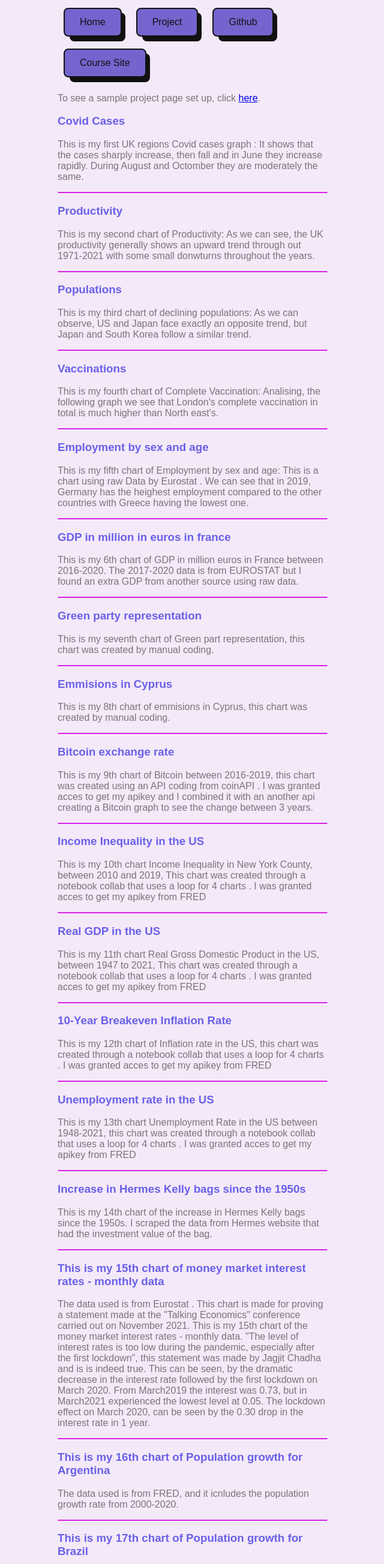
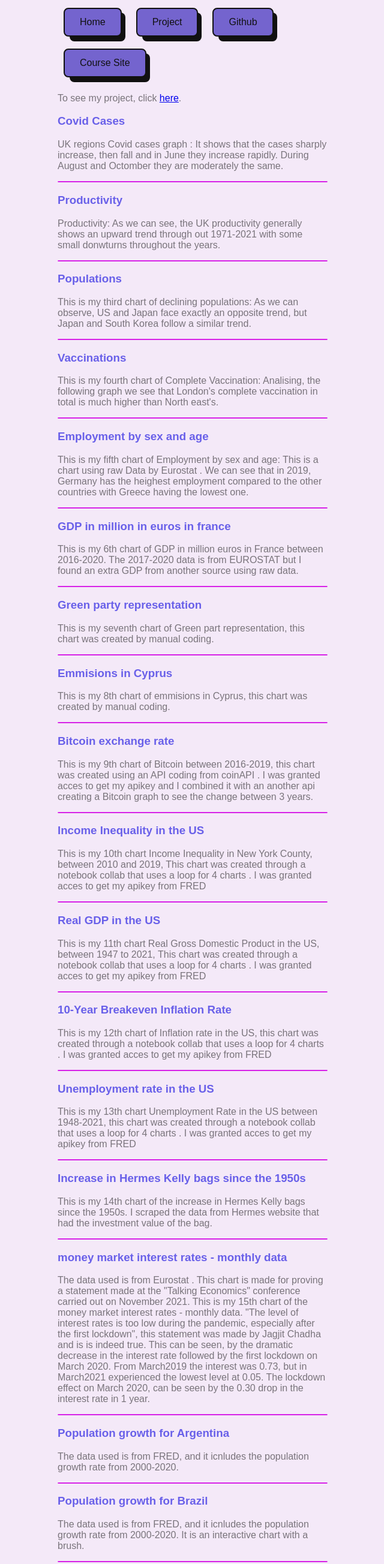
Before and after one commit to andreavasiliou/AndreaVasiliou.github.io, a plain HTML site: page index.html in a window 1280 px wide. Shown: the part 167-2775 px from the top of the page at 60% size, without its empty margins (319-959 px from the left). Drawn offline with Linux system fonts and the light colour scheme; a script that the page names is missing.

Commit message:
Update index.html

```diff
--- a/index.html
+++ b/index.html
@@ -41,14 +41,14 @@
   </div>
 
   <div class="wrap">
-    <p class="rubric-launch"> To see a sample project page set up, click <a class="textLink" href="project"> here</a>.</p>
+    <p class="rubric-launch"> To see my project, click <a class="textLink" href="project"> here</a>.</p>
     </div>
 
 
 
 <!-- chart 1 -->
 <h3>Covid Cases</h3>
-<p>This is my first UK regions Covid cases graph : It shows that the cases sharply increase, then fall and in June they increase rapidly. During August and Octomber they are moderately the same. </p>
+<p>UK regions Covid cases graph : It shows that the cases sharply increase, then fall and in June they increase rapidly. During August and Octomber they are moderately the same. </p>
   <div class="chart" id="chart1">
       <script>
         var myChart1 = "chart1_covidUKRegions.json";
@@ -58,7 +58,7 @@
 
 <!--Chart 2 -->
 <h3>Productivity</h3>
-<p>This is my second chart of Productivity: As we can see, the UK productivity generally shows an upward trend through out 1971-2021 with some small donwturns throughout the years. </p>
+<p>Productivity: As we can see, the UK productivity generally shows an upward trend through out 1971-2021 with some small donwturns throughout the years. </p>
 <div class="chart" id="chart2">
     <script>
       var myChart2 = "chart2_ukProductivity.json";
@@ -203,7 +203,7 @@
 </div>
 
   <!--Chart 15-->
-<h3>This is my 15th chart of money market interest rates - monthly data</h3>
+<h3> money market interest rates - monthly data</h3>
 <p>The data used is from Eurostat . This chart is made for proving a statement made at the "Talking Economics" conference carried out on November 2021. This is my 15th chart of the money market interest rates - monthly data.
  "The level of interest rates is too low during the pandemic, especially after the first lockdown", this statement was made by Jagjit Chadha and is is indeed true.
 
@@ -218,7 +218,7 @@
 </div>
 
   <!--Chart 16-->
-<h3>This is my 16th chart of Population growth for Argentina</h3>
+<h3> Population growth for Argentina</h3>
 <p>The data used is from FRED, and it icnludes the population growth rate from 2000-2020.
 </p>
 <div class="chart" id="chart16">
@@ -229,7 +229,7 @@
 </div>
 
   <!--Chart 17-->
-<h3>This is my 17th chart of Population growth for Brazil</h3>
+<h3> Population growth for Brazil</h3>
 <p>The data used is from FRED, and it icnludes the population growth rate from 2000-2020.
   It is an interactive chart with a brush.
 </p>
@@ -242,7 +242,7 @@
     </div>
 
     <!--Chart 18-->
-<h3>This is my 18th chart of Advanced analytics</h3>
+<h3> Advanced analytics</h3>
 </p>
 
 <p class=title1><span class="bold">Week 9 - Advanced data analysis techniques:Regression.
```
